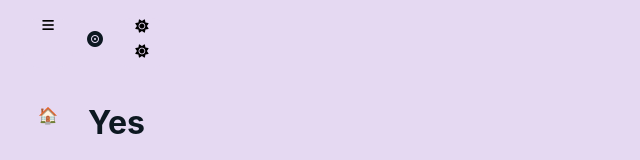
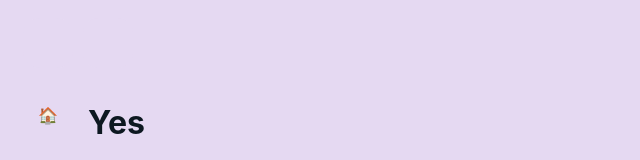
Before and after one commit to lausan3/CodePath-WEB102-Final-Project-MusicHub, a React (Vite) app in the folder MusicHub/: page / in a window 1280 px wide. Shown: the top 160 px of the page, without its empty margins (0-640 px from the left). Built offline with nearby package versions, Linux system fonts and the light colour scheme.

Commit message:
Feat: Dark Theme Toggle

```diff
--- a/MusicHub/src/components/Header.tsx
+++ b/MusicHub/src/components/Header.tsx
@@ -2,6 +2,7 @@ import { SetStateAction } from "react";
 
 import ThemeButton from "./ThemeButton";
 import ShowSidebarButton from "./ShowSidebarButton";
+import { FontAwesomeIcon } from "@fortawesome/react-fontawesome";
 
 interface props {
   showSidebar: boolean,
@@ -14,7 +15,10 @@ const Header = ({showSidebar, setShowSidebar}: props) => {
   return (
     <header className="header">
       <ShowSidebarButton onClick={() => setShowSidebar(!showSidebar)}/>
-      <i className="record fa-solid fa-record-vinyl"></i>
+      <FontAwesomeIcon
+        icon="record-vinyl"
+        className="record"
+      />
       <ThemeButton/>
     </header>
   )
--- a/MusicHub/src/components/ShowSidebarButton.tsx
+++ b/MusicHub/src/components/ShowSidebarButton.tsx
@@ -1,3 +1,4 @@
+import { FontAwesomeIcon } from "@fortawesome/react-fontawesome";
 import { useTheme } from "../contexts/theme-context";
 
 interface props {
@@ -12,8 +13,9 @@ const ShowSidebarButton = ({onClick}: props) => {
       className="sidebar-btn"
       onClick={onClick}
     >
-      <i
-        className={`burger-menu fa-solid fa-bars ${theme === 'dark' ? 'invert' : ''}`}
+      <FontAwesomeIcon
+        icon="bars"
+        className={`burger-menu ${theme === 'light' ? 'invert' : ''}`}
       />
     </button>
   )
--- a/MusicHub/src/components/ThemeButton.tsx
+++ b/MusicHub/src/components/ThemeButton.tsx
@@ -1,6 +1,8 @@
 import { useEffect, useState } from "react";
 import { useTheme } from "../contexts/theme-context";
 import "./../themes/ThemeButton.css"
+
+import { FontAwesomeIcon } from "@fortawesome/react-fontawesome";
 
 interface props {
 
@@ -8,20 +10,14 @@ interface props {
 
 const ThemeButton = ({}: props) => {
   const [theme, toggleTheme] = useTheme();
-  const [invert, setInvert] = useState('invert');
 
   const invertIcons = () => {
-    // const root = document.documentElement;
-    // console.log(root.childNodes[2].childNodes[1].childNodes);
-
     const icons = document.querySelectorAll('.fa-solid');
     console.log(icons);
     icons.forEach(icon => {
       console.log(icon);
       icon.classList.add('invert');
     });
-
-
   };
 
   useEffect(() => {
@@ -30,8 +26,6 @@ const ThemeButton = ({}: props) => {
     if (theme == 'dark') {
       invertIcons();
     }
-
-    setInvert(invert === 'invert' ? '' : 'invert')
   }, [theme]);
 
   return (
@@ -39,13 +33,17 @@ const ThemeButton = ({}: props) => {
       className="theme-btn"
       onClick={toggleTheme}
     >
-    <i className={`theme-btn-icon fa-solid fa-sun ${invert}`}/>
-    {
-      theme === 'light' ?
-      <i className={`theme-btn-icon fa-solid fa-sun ${invert}`}/>
-      :
-      <i className={`theme-btn-icon fa-solid fa-moon ${invert}`}/>
-    }
+      {
+        theme === 'light' ?
+        <FontAwesomeIcon
+          className="invert"
+          icon="sun"
+        />
+        :
+        <FontAwesomeIcon
+          icon="moon"
+        />
+      }
     </button>
   )
 }
```
